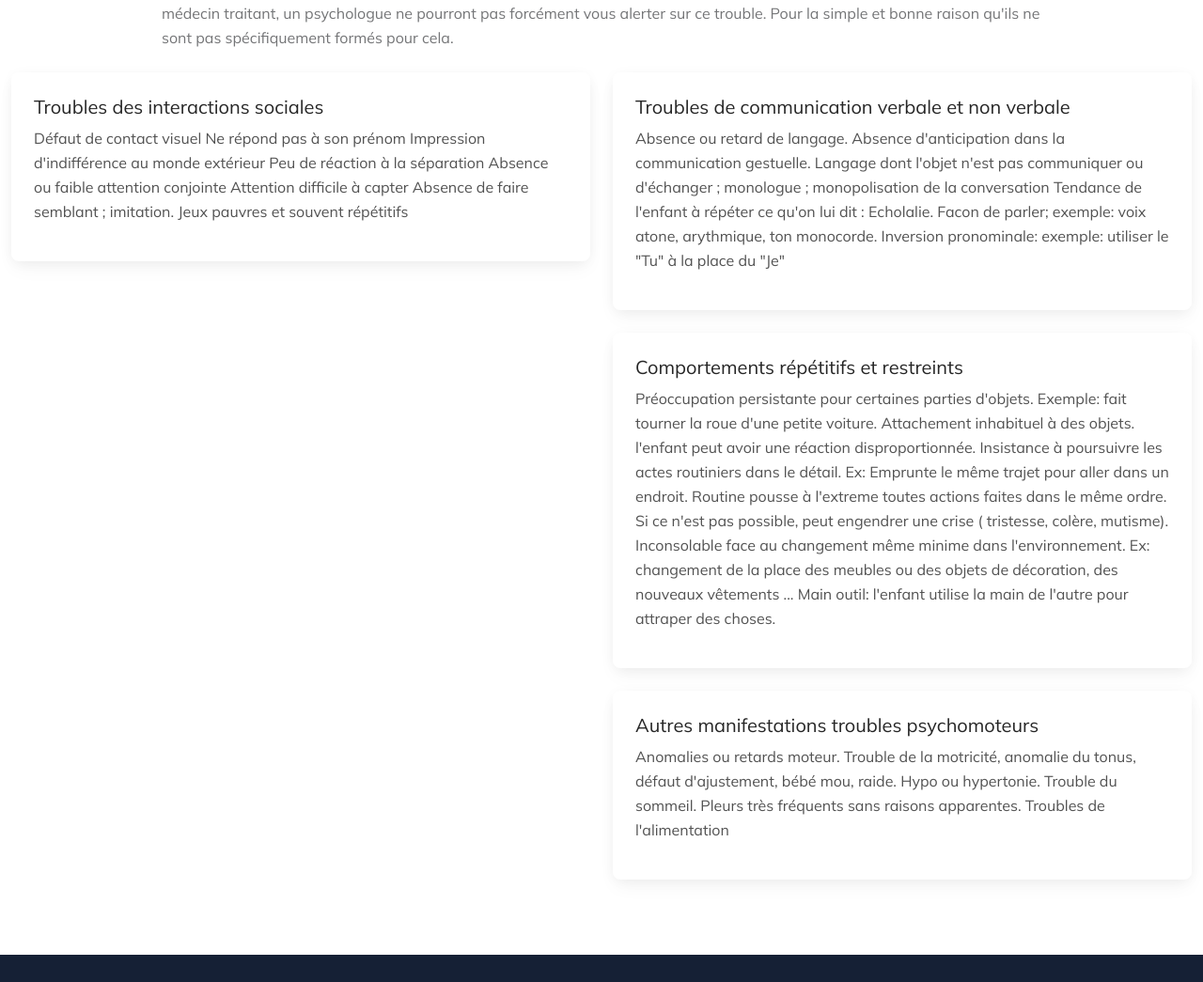
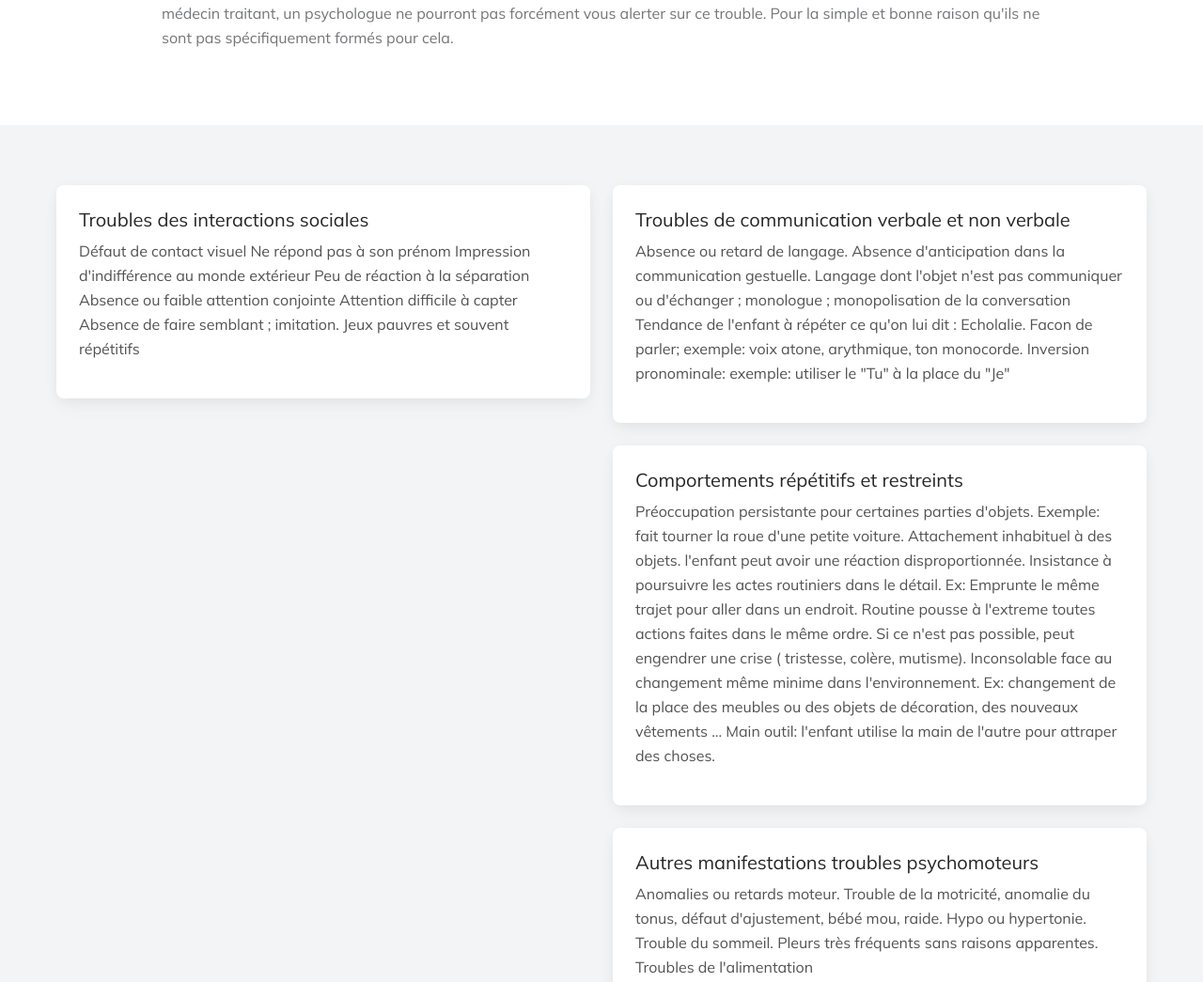
Before and after one commit to Arthegor/cafewebsite, an Astro site: page /detection in a window 1280 px wide. Shown: the part 902-1947 px from the top of the page at 94% size. Built offline with nearby package versions, Linux system fonts and the light colour scheme; Astro itself is replaced by a stand-in of ours; some packages are replaced by stand-ins of ours; what tailwind-bootstrap-grid would draw is missing.

Commit message:
last fix for detection

```diff
--- a/src/pages/detection.astro
+++ b/src/pages/detection.astro
@@ -12,6 +12,8 @@ const { title } = entry.data;
          <h1 set:html={markdownify(title)} class="h2 page-heading" />
          <Content />
        </div>
+	</section>
+	<section x-data="xData()" class="bg-gray-100 dark:bg-gray-900 py-10 px-12">
        <div class="grid-cols-1 sm:grid md:grid-cols-2 ">
          <div class="mx-3 mt-6 flex flex-col self-start rounded-lg bg-white shadow-[0_2px_15px_-3px_rgba(0,0,0,0.07),0_10px_20px_-2px_rgba(0,0,0,0.04)] dark:bg-neutral-700 sm:shrink-0 sm:grow sm:basis-0">
            <div class="p-6">
```
